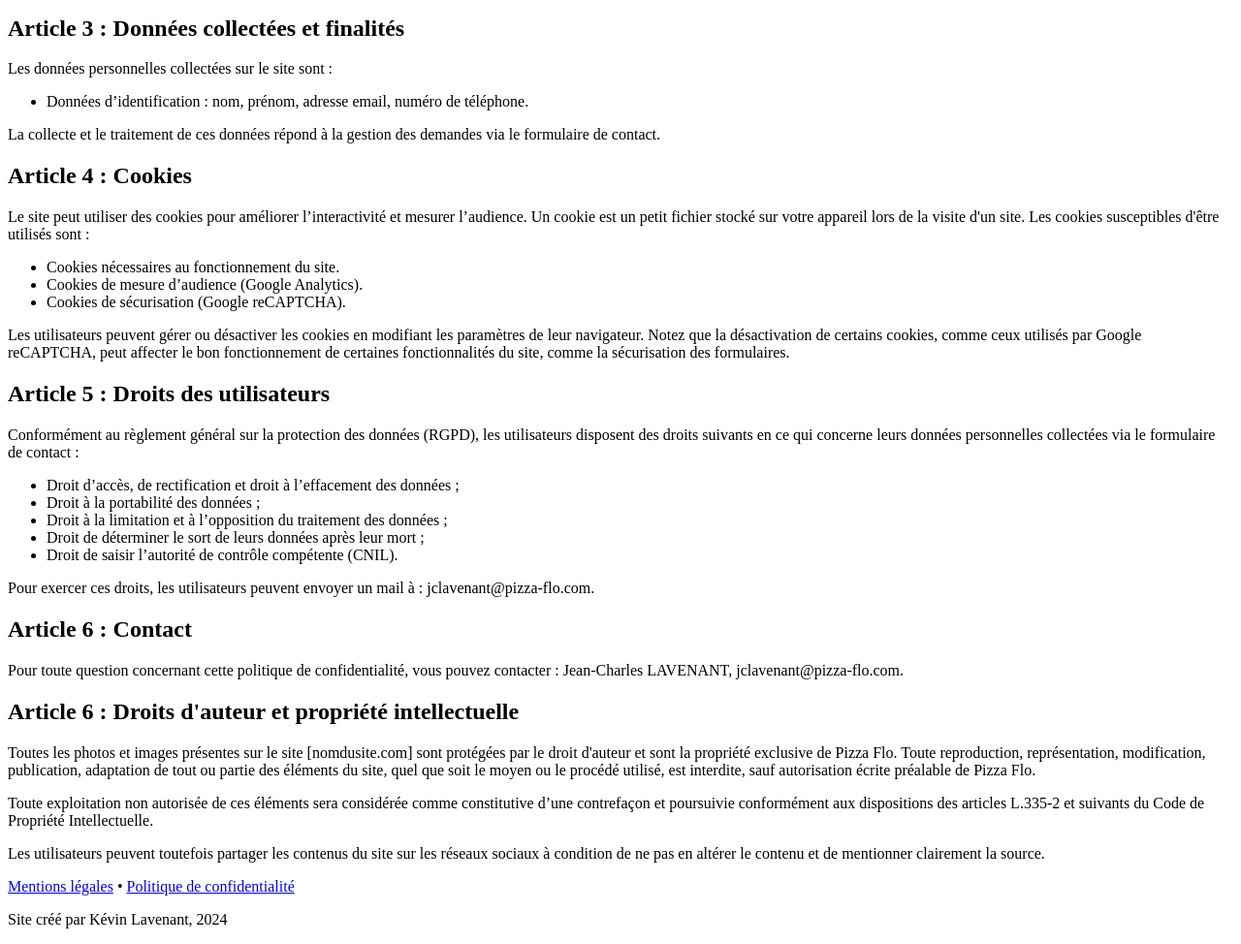
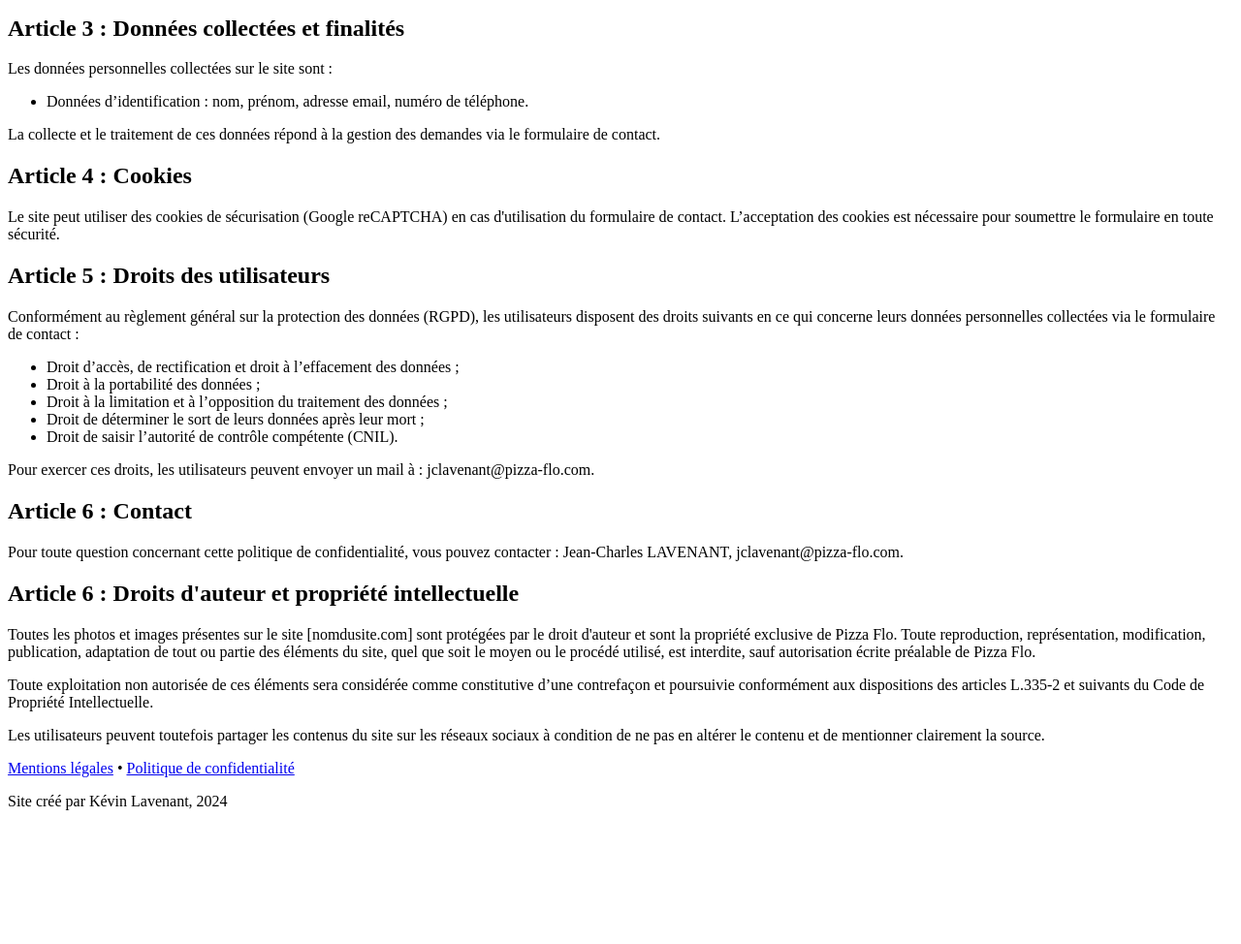
Before and after one commit to Kelaven/pizzaflo, a PHP site: page /pages/privacyPolicy.html in a window 1280 px wide. Shown: the part 1141-2115 px from the top of the page at 97% size. After the commit the page ends 1977 px from the top, so only its background shows below. Run offline with PHP 8.4, Linux system fonts and the light colour scheme.

Commit message:
feat(general): design fixed

```diff
--- a/src/index.html
+++ b/src/index.html
@@ -568,7 +568,7 @@
                                 vos
                                 données personnelles soient traitées conformément à notre <a
                                     href="./pages/privacyPolicy.html" class="underline">politique de
-                                    confidentialité</a>*</label>
+                                    confidentialité</a>.*</label>
                         </div>
                         <small id="termsError" class="text-red-500 error-message"></small>
                         <!-- captcha -->
--- a/src/pages/privacyPolicy.html
+++ b/src/pages/privacyPolicy.html
@@ -31,7 +31,6 @@
     <header class="sticky top-0 z-50 flex flex-wrap sm:justify-start sm:flex-nowrap w-full bg-break-black text-sm py-4">
         <nav class="max-w-[85rem] w-full mx-auto px-4 sm:flex sm:items-center sm:justify-between" aria-label="Global">
             <div class="flex items-center justify-between">
-                <!-- TODO: police Anton si nom, Oswald si texte -->
                 <a class="inline-flex items-center gap-x-2 text-xl font-semibold text-white" href="#">
                     <img src="/assets/img/logo-pizzaflo-black.png" class="h-14" alt="Pizza Flo Logo">
                     Texte/Nom
@@ -75,98 +74,119 @@
         </nav>
     </header>
 
-    <main class="legalNoticePrivacyPolicy__shadow max-w-4xl mx-auto p-6 bg-overlay-black rounded my-8">
-        <h1 class="text-4xl font-bold mb-6">Politique de Confidentialité</h1>
+    <main class="legalNoticePrivacyPolicy__shadow max-w-4xl mx-2 lg:mx-auto p-6 bg-overlay-black rounded my-8">
+        <h1 class="text-4xl font-bold font-oswald mb-6">Politique de Confidentialité</h1>
 
         <section class="mb-8">
-            <h2 class="text-2xl font-semibold mb-4">Article 1 : Préambule</h2>
-            <p>La présente politique de confidentialité a pour but d’informer les utilisateurs du site [nomdusite.com]
+            <h2 class="font-openSans text-2xl font-semibold mb-4">Article 1 : Préambule</h2>
+            <p class="text-justify">La présente politique de confidentialité a pour but d’informer les
+                utilisateurs du
+                site [nomdusite.com]
                 sur la manière dont leurs données personnelles sont collectées et traitées.</p>
-            <p>Sont considérées comme données personnelles, toute information permettant d’identifier un utilisateur. Il
+            <p class="text-justify">Sont considérées comme données personnelles, toute information
+                permettant
+                d’identifier un utilisateur. Il
                 peut s’agir de ses noms et prénoms, de son adresse postale ou email, de sa localisation ou de son
                 adresse IP.</p>
         </section>
 
         <section class="mb-8">
-            <h2 class="text-2xl font-semibold mb-4">Article 2 : Principes relatifs aux traitements des données
+            <h2 class="font-openSans text-2xl font-semibold mb-4">Article 2 : Principes relatifs aux traitements des
+                données
                 personnelles</h2>
-            <p>Conformément à l’article 5 du Règlement européen 2016/679, les données à caractère personnel sont :</p>
+            <p class="text-justify">Conformément à l’article 5 du Règlement européen 2016/679, les données
+                à caractère
+                personnel sont :</p>
             <ul class="list-disc pl-6">
-                <li>Traitées de manière licite, loyale et transparente ;</li>
-                <li>Collectées pour des finalités déterminées, explicites et légitimes ;</li>
-                <li>Adéquates, pertinentes et limitées à ce qui est nécessaire au regard des finalités pour lesquelles
+                <li class="text-justify">Traitées de manière licite, loyale et transparente ;</li>
+                <li class="text-justify">Collectées pour des finalités déterminées, explicites et
+                    légitimes ;</li>
+                <li class="text-justify">Adéquates, pertinentes et limitées à ce qui est nécessaire au
+                    regard des
+                    finalités pour lesquelles
                     elles sont traitées ;</li>
-                <li>Exactes et, si nécessaire, tenues à jour ;</li>
-                <li>Conservées sous une forme permettant l’identification des personnes concernées pendant une durée
+                <li class="text-justify">Exactes et, si nécessaire, tenues à jour ;</li>
+                <li class="text-justify">Conservées sous une forme permettant l’identification des
+                    personnes concernées
+                    pendant une durée
                     n’excédant pas celle nécessaire au regard des finalités pour lesquelles elles sont traitées ;</li>
-                <li>Traitées de façon à garantir une sécurité appropriée des données.</li>
+                <li class="text-justify">Traitées de façon à garantir une sécurité appropriée des données.
+                </li>
             </ul>
         </section>
 
         <section class="mb-8">
-            <h2 class="text-2xl font-semibold mb-4">Article 3 : Données collectées et finalités</h2>
-            <p>Les données personnelles collectées sur le site sont :</p>
+            <h2 class="font-openSans text-2xl font-semibold mb-4">Article 3 : Données collectées et finalités</h2>
+            <p class="text-justify">Les données personnelles collectées sur le site sont :</p>
             <ul class="list-disc pl-6">
-                <li>Données d’identification : nom, prénom, adresse email, numéro de téléphone.</li>
+                <li class="text-justify">Données d’identification : nom, prénom, adresse email, numéro de
+                    téléphone.
+                </li>
             </ul>
-            <p>La collecte et le traitement de ces données répond à la gestion des demandes via le formulaire de
+            <p class="text-justify">La collecte et le traitement de ces données répond à la gestion des
+                demandes via le
+                formulaire de
                 contact.
         </section>
 
         <section class="mb-8">
-            <h2 class="text-2xl font-semibold mb-4">Article 4 : Cookies</h2>
-            <p>Le site peut utiliser des cookies pour améliorer l’interactivité et mesurer l’audience. Un cookie est un
-                petit
-                fichier stocké sur votre appareil lors de la visite d'un site. Les cookies susceptibles d'être utilisés
-                sont :</p>
-            <ul class="list-disc pl-6">
-                <li>Cookies nécessaires au fonctionnement du site.</li>
-                <li>Cookies de mesure d’audience (Google Analytics).</li>
-                <li>Cookies de sécurisation (Google reCAPTCHA).</li>
-            </ul>
-            <p>Les utilisateurs peuvent gérer ou désactiver les cookies en modifiant les paramètres de leur navigateur.
-                Notez que la désactivation de certains cookies, comme ceux utilisés par Google reCAPTCHA, peut affecter
-                le bon fonctionnement de certaines fonctionnalités du site, comme la sécurisation des formulaires.</p>
+            <h2 class="font-openSans text-2xl font-semibold mb-4">Article 4 : Cookies</h2>
+            <p class="text-justify">Le site peut utiliser des cookies de sécurisation (Google reCAPTCHA)
+                en cas
+                d'utilisation du formulaire
+                de contact. L’acceptation des cookies est nécessaire pour soumettre le formulaire en toute sécurité.</p>
         </section>
 
         <section class="mb-8">
-            <h2 class="text-2xl font-semibold mb-4">Article 5 : Droits des utilisateurs</h2>
-            <p>Conformément au règlement général sur la protection des données (RGPD), les utilisateurs disposent des
+            <h2 class="font-openSans text-2xl font-semibold mb-4">Article 5 : Droits des utilisateurs</h2>
+            <p class="text-justify">Conformément au règlement général sur la protection des données
+                (RGPD), les
+                utilisateurs disposent des
                 droits suivants en ce qui concerne leurs données personnelles collectées via le formulaire de contact :
             </p>
             <ul class="list-disc pl-6">
-                <li>Droit d’accès, de rectification et droit à l’effacement des données ;</li>
-                <li>Droit à la portabilité des données ;</li>
-                <li>Droit à la limitation et à l’opposition du traitement des données ;</li>
-                <li>Droit de déterminer le sort de leurs données après leur mort ;</li>
-                <li>Droit de saisir l’autorité de contrôle compétente (CNIL).</li>
+                <li class="text-justify">Droit d’accès, de rectification et droit à l’effacement des
+                    données ;</li>
+                <li class="text-justify">Droit à la portabilité des données ;</li>
+                <li class="text-justify">Droit à la limitation et à l’opposition du traitement des données
+                    ;</li>
+                <li class="text-justify">Droit de déterminer le sort de leurs données après leur mort ;
+                </li>
+                <li class="text-justify">Droit de saisir l’autorité de contrôle compétente (CNIL).</li>
             </ul>
-            <p>Pour exercer ces droits, les utilisateurs peuvent envoyer un mail à : jclavenant@pizza-flo.com.</p>
+            <p class="text-justify">Pour exercer ces droits, les utilisateurs peuvent envoyer un mail à :
+                jclavenant@pizza-flo.com.</p>
         </section>
 
         <section class="mb-8">
-            <h2 class="text-2xl font-semibold mb-4">Article 6 : Contact</h2>
-            <p>Pour toute question concernant cette politique de confidentialité, vous pouvez contacter : Jean-Charles
+            <h2 class="font-openSans text-2xl font-semibold mb-4">Article 6 : Contact</h2>
+            <p class="text-justify">Pour toute question concernant cette politique de confidentialité,
+                vous pouvez
+                contacter : Jean-Charles
                 LAVENANT, jclavenant@pizza-flo.com.</p>
         </section>
 
         <section class="mb-8">
-            <h2 class="text-2xl font-semibold mb-4">Article 6 : Droits d'auteur et propriété intellectuelle</h2>
-            <p>Toutes les photos et images présentes sur le site [nomdusite.com] sont protégées par le droit d'auteur et
+            <h2 class="font-openSans text-2xl font-semibold mb-4">Article 6 : Droits d'auteur et propriété
+                intellectuelle</h2>
+            <p class="text-justify">Toutes les photos et images présentes sur le site [nomdusite.com] sont
+                protégées
+                par le droit d'auteur et
                 sont la propriété exclusive de Pizza Flo. Toute reproduction, représentation, modification,
                 publication, adaptation de tout ou partie des éléments du site, quel que soit le moyen ou le procédé
                 utilisé, est interdite, sauf autorisation écrite préalable de Pizza Flo.</p>
-            <p>Toute exploitation non autorisée de ces éléments sera
+            <p class="text-justify">Toute exploitation non autorisée de ces éléments sera
                 considérée comme constitutive d’une contrefaçon et poursuivie conformément aux dispositions des articles
                 L.335-2 et suivants du Code de Propriété Intellectuelle.</p>
-            <p>Les utilisateurs peuvent toutefois partager les contenus du site sur les réseaux sociaux à condition de
+            <p class="text-justify">Les utilisateurs peuvent toutefois partager les contenus du site sur
+                les réseaux
+                sociaux à condition de
                 ne pas en altérer le contenu et de mentionner clairement la source.</p>
         </section>
     </main>
 
     <footer
         class="flex flex-col xl:flex-row justify-between xl:flex-none min-h-[120px] w-full bg-break-black text-xs py-4 xl:relative">
-        <!-- TODO: créer les pages -->
         <div class="flex justify-center w-full xl:py-4 order-2">
             <div class="grid content-between">
                 <p class="text-white font-openSans text-xs xl:text-sm"><a href="./pages/legalNotice.html"
--- a/src/styles/pages/legalNoticePrivacyPolicy/legalNoticePrivacyPolicy.css
+++ b/src/styles/pages/legalNoticePrivacyPolicy/legalNoticePrivacyPolicy.css
@@ -1,3 +1,8 @@
 .legalNoticePrivacyPolicy__shadow {
   box-shadow: rgba(0, 0, 0, 0.32) 0px 2px 4px, rgb(51, 51, 51) 0px 0px 0px 6px;
 }
+
+li,
+p {
+  font-family: "Open Sans", sans-serif;
+}
```
Also changed, not shown: src/pages/legalNotice.html (+13 -9 lines).
